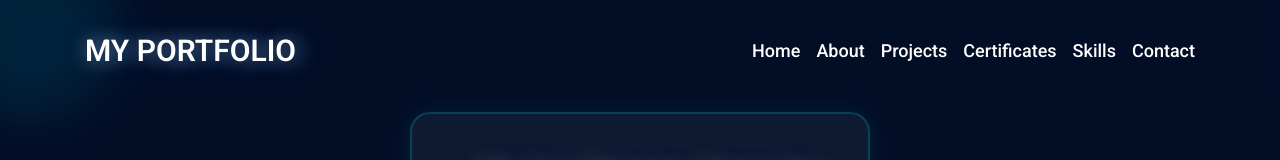
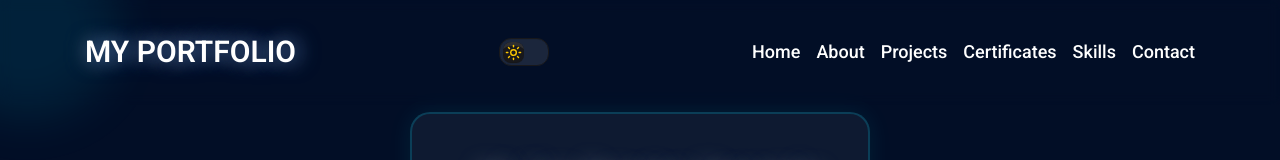
Before and after one commit to Yeromin1/Portfolio, a React (Vite) app: page / in a window 1280 px wide. Shown: the top 160 px of the page. Built offline with nearby package versions, Linux system fonts and the light colour scheme.

Commit message:
ThemeController

```diff
--- a/src/components/Header/Header.jsx
+++ b/src/components/Header/Header.jsx
@@ -1,11 +1,13 @@
 import MobileNavigation from "../MobileNavigation/MobileNavigation";
 import Navigation from "../Navigation/Navigation";
+import ThemeController from "../ui/ThemeController/ThemeController";
 
 const Header = () => {
   return (
     <header className="fixed top-0 left-0 w-full z-[100] backdrop-blur-[6px]">
-      <div className="container flex items-center justify-between py-[15px]">
+      <div className="container flex items-center justify-between py-4">
         <h2 className=" text-3xl font-semibold text-glow ">MY PORTFOLIO</h2>
+        <ThemeController />
         <Navigation className="hidden md:flex gap-4 text-lg font-medium py-[26px]" />
         <MobileNavigation />
       </div>
--- /dev/null
+++ b/src/components/ui/ThemeController/ThemeController.jsx
@@ -0,0 +1,74 @@
+import { useEffect, useState } from "react";
+
+const ThemeController = () => {
+  const [checked, setChecked] = useState(false);
+
+  useEffect(() => {
+    const savedTheme = localStorage.getItem("theme") || "light";
+
+    document.documentElement.setAttribute("data-theme", savedTheme);
+
+    setChecked(savedTheme === "synthwave");
+  }, []);
+
+  const handleChange = (e) => {
+    const theme = e.target.checked ? "synthwave" : "light";
+
+    document.documentElement.setAttribute("data-theme", theme);
+
+    localStorage.setItem("theme", theme);
+
+    setChecked(e.target.checked);
+  };
+
+  return (
+    <div>
+      <label className="w-[50px] h-7 bg-white/10 toggle text-base-content ">
+        <input
+          type="checkbox"
+          checked={checked}
+          onChange={handleChange}
+          className="theme-controller "
+        />
+
+        {/* sun */}
+        <svg viewBox="0 0 24 24" aria-label="sun">
+          <g
+            className="text-yellow-400"
+            stroke="currentColor"
+            fill="none"
+            strokeWidth="2"
+            strokeLinecap="round"
+            strokeLinejoin="round"
+          >
+            <circle cx="12" cy="12" r="4" />
+            <path d="M12 2v2" />
+            <path d="M12 20v2" />
+            <path d="M4.93 4.93l1.41 1.41" />
+            <path d="M17.66 17.66l1.41 1.41" />
+            <path d="M2 12h2" />
+            <path d="M20 12h2" />
+            <path d="M6.34 17.66l-1.41 1.41" />
+            <path d="M19.07 4.93l-1.41 1.41" />
+          </g>
+        </svg>
+
+        {/* moon */}
+        <svg viewBox="0 0 24 24" aria-label="moon">
+          <g
+            className="text-indigo-300"
+            stroke="currentColor"
+            fill="none"
+            strokeWidth="2"
+            strokeLinecap="round"
+            strokeLinejoin="round"
+          >
+            <path d="M12 3a6 6 0 0 0 9 9A9 9 0 1 1 12 3Z" />
+          </g>
+        </svg>
+      </label>
+    </div>
+  );
+};
+
+export default ThemeController;
--- a/src/pages/CertificatesPage/CertificatesPage.jsx
+++ b/src/pages/CertificatesPage/CertificatesPage.jsx
@@ -1,6 +1,6 @@
 import { useState } from "react";
 
-import ImageLightbox from "../../components/lightbox/ImageLightbox";
+import ImageLightbox from "../../components/ui/lightbox/ImageLightbox";
 import { Motion } from "../../animations/reveal/Motion";
 import { fadeUp } from "../../animations/reveal/variants";
 
```
Also changed, not shown: src/components/ui/lightbox/ImageLightbox.jsx (renamed from src/components/lightbox/ImageLightbox.jsx).
